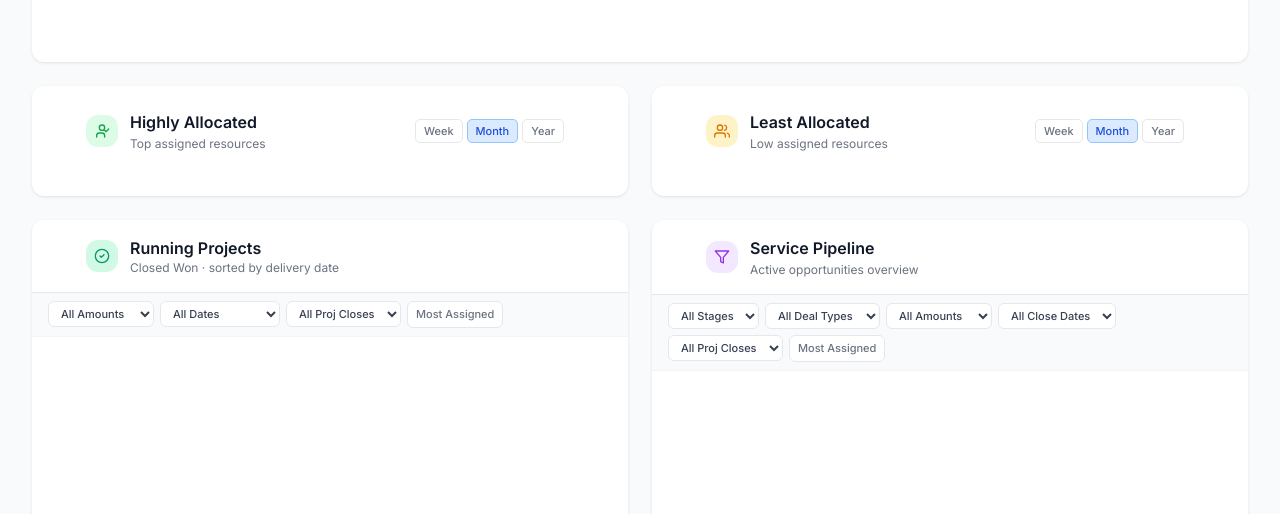
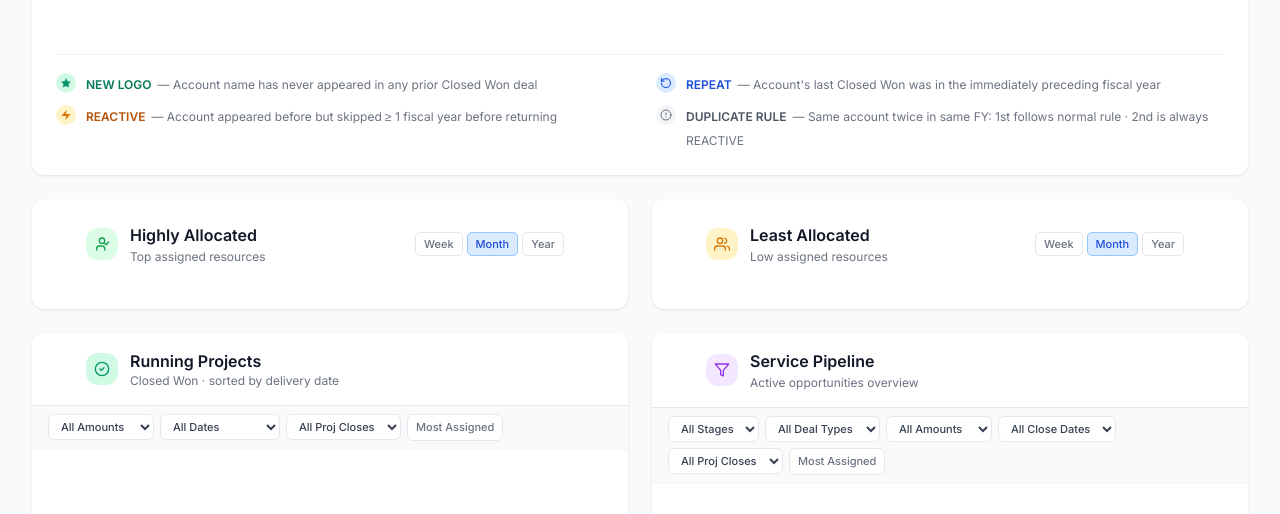
Before and after one commit to nafizpervez/Workforce_Allocation_Dashboard, a website: page public/index.html in a window 1280 px wide. Shown: the part 1181-1695 px from the top of the page. Drawn offline with nearby package versions, Linux system fonts and the light colour scheme; no server answers.

Commit message:
Modification Phase 9 done

```diff
--- a/public/index.html
+++ b/public/index.html
@@ -642,6 +642,108 @@
               </div>
             </div>
             <div style="height: 280px"><canvas id="newLogoChart"></canvas></div>
+            <!-- Conditions legend -->
+            <div
+              class="mt-4 pt-4 border-t border-gray-100 grid grid-cols-2 gap-x-8 gap-y-2"
+            >
+              <div class="flex items-start gap-2.5">
+                <span
+                  class="mt-0.5 w-5 h-5 rounded-full bg-emerald-100 flex items-center justify-center flex-shrink-0"
+                >
+                  <svg
+                    class="w-3 h-3 text-emerald-600"
+                    viewBox="0 0 24 24"
+                    fill="currentColor"
+                  >
+                    <path
+                      d="M12 2l3.09 6.26L22 9.27l-5 4.87 1.18 6.88L12 17.77l-6.18 3.25L7 14.14 2 9.27l6.91-1.01L12 2z"
+                    />
+                  </svg>
+                </span>
+                <div>
+                  <span class="text-xs font-semibold text-emerald-700"
+                    >NEW LOGO</span
+                  ><span class="text-xs text-gray-500 ml-1.5"
+                    >— Account name has never appeared in any prior Closed Won
+                    deal</span
+                  >
+                </div>
+              </div>
+              <div class="flex items-start gap-2.5">
+                <span
+                  class="mt-0.5 w-5 h-5 rounded-full bg-blue-100 flex items-center justify-center flex-shrink-0"
+                >
+                  <svg
+                    class="w-3 h-3 text-blue-600"
+                    viewBox="0 0 24 24"
+                    fill="none"
+                    stroke="currentColor"
+                    stroke-width="2.5"
+                    stroke-linecap="round"
+                    stroke-linejoin="round"
+                  >
+                    <path
+                      d="M3 12a9 9 0 1 0 9-9 9.75 9.75 0 0 0-6.74 2.74L3 8"
+                    />
+                    <path d="M3 3v5h5" />
+                  </svg>
+                </span>
+                <div>
+                  <span class="text-xs font-semibold text-blue-700">REPEAT</span
+                  ><span class="text-xs text-gray-500 ml-1.5"
+                    >— Account's last Closed Won was in the immediately
+                    preceding fiscal year</span
+                  >
+                </div>
+              </div>
+              <div class="flex items-start gap-2.5">
+                <span
+                  class="mt-0.5 w-5 h-5 rounded-full bg-amber-100 flex items-center justify-center flex-shrink-0"
+                >
+                  <svg
+                    class="w-3 h-3 text-amber-600"
+                    viewBox="0 0 24 24"
+                    fill="currentColor"
+                  >
+                    <polygon points="13 2 3 14 12 14 11 22 21 10 12 10 13 2" />
+                  </svg>
+                </span>
+                <div>
+                  <span class="text-xs font-semibold text-amber-700"
+                    >REACTIVE</span
+                  ><span class="text-xs text-gray-500 ml-1.5"
+                    >— Account appeared before but skipped ≥ 1 fiscal year
+                    before returning</span
+                  >
+                </div>
+              </div>
+              <div class="flex items-start gap-2.5">
+                <span
+                  class="mt-0.5 w-5 h-5 rounded-full bg-gray-100 flex items-center justify-center flex-shrink-0"
+                >
+                  <svg
+                    class="w-3 h-3 text-gray-500"
+                    viewBox="0 0 24 24"
+                    fill="none"
+                    stroke="currentColor"
+                    stroke-width="2"
+                    stroke-linecap="round"
+                    stroke-linejoin="round"
+                  >
+                    <circle cx="12" cy="12" r="10" />
+                    <path d="M12 8v4M12 16h.01" />
+                  </svg>
+                </span>
+                <div>
+                  <span class="text-xs font-semibold text-gray-600"
+                    >DUPLICATE RULE</span
+                  ><span class="text-xs text-gray-500 ml-1.5"
+                    >— Same account twice in same FY: 1st follows normal rule ·
+                    2nd is always REACTIVE</span
+                  >
+                </div>
+              </div>
+            </div>
           </div>
         </div>
 
```
Also changed, not shown: server.js (+40 -26 lines).
